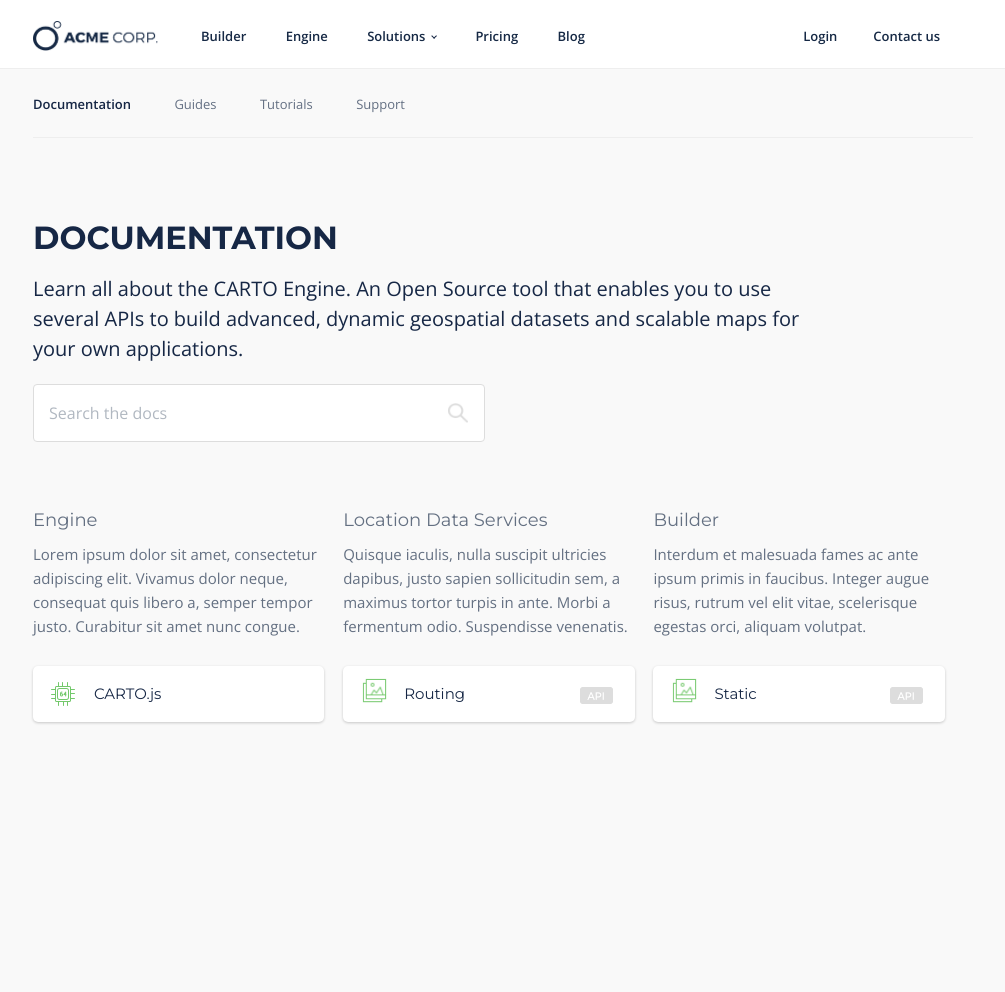
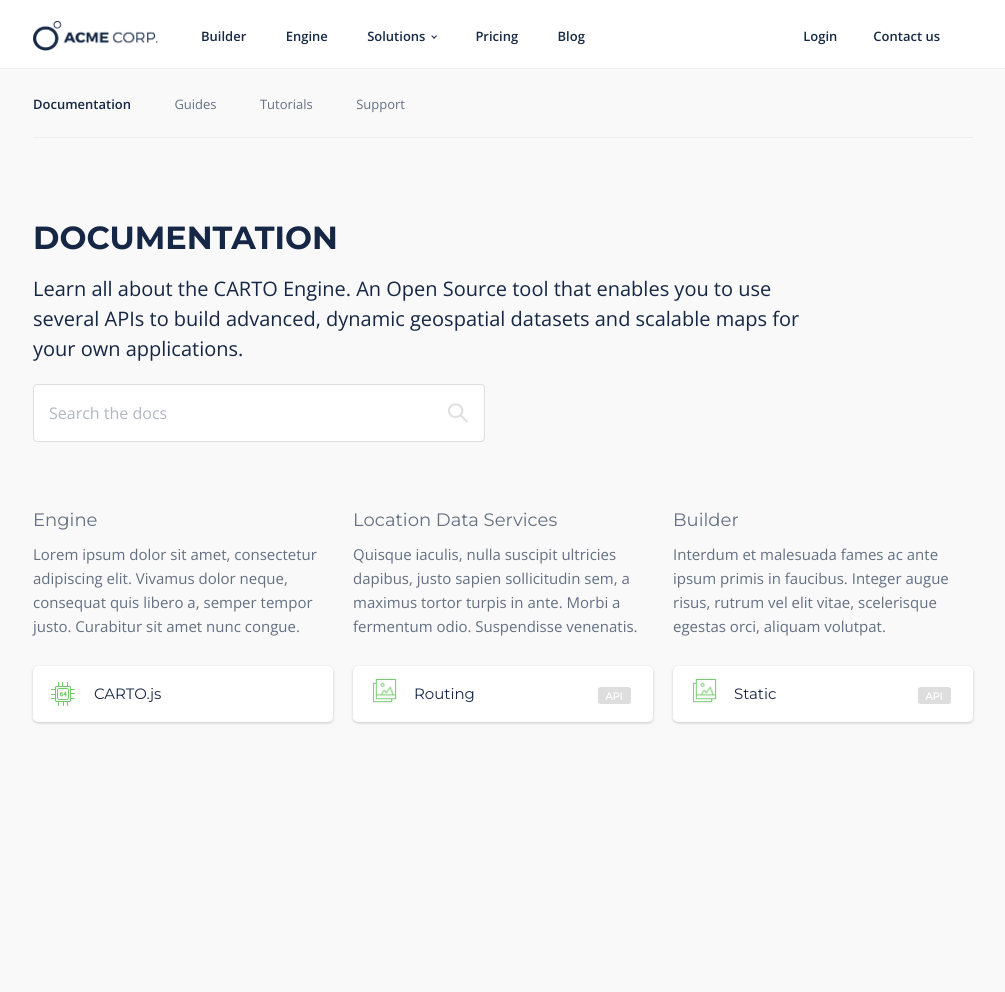
Before and after one commit to veroglez/carto, a Jekyll site: the page built from index.html, in a window 1280 px wide. Shown: the whole page, without its empty margins (137-1142 px from the left). Built offline with Jekyll 4.4.1, drawn with Linux system fonts in a browser that asks for light colours; nearby versions of some CDN libraries; some web fonts are replaced.

Commit message:
Retouching

```diff
--- a/public/css/style.scss
+++ b/public/css/style.scss
@@ -244,10 +244,10 @@
 .col{
 	float: left;
 	&.col-3{
-		width: 31%;
+		width: 300px;
 	}
 	&.middle{
-		margin: 0 2%;
+		margin: 0 20px;
 	}
 	&.right{
 		float: right;
```
Also changed, not shown: public/css/style.min.css.
